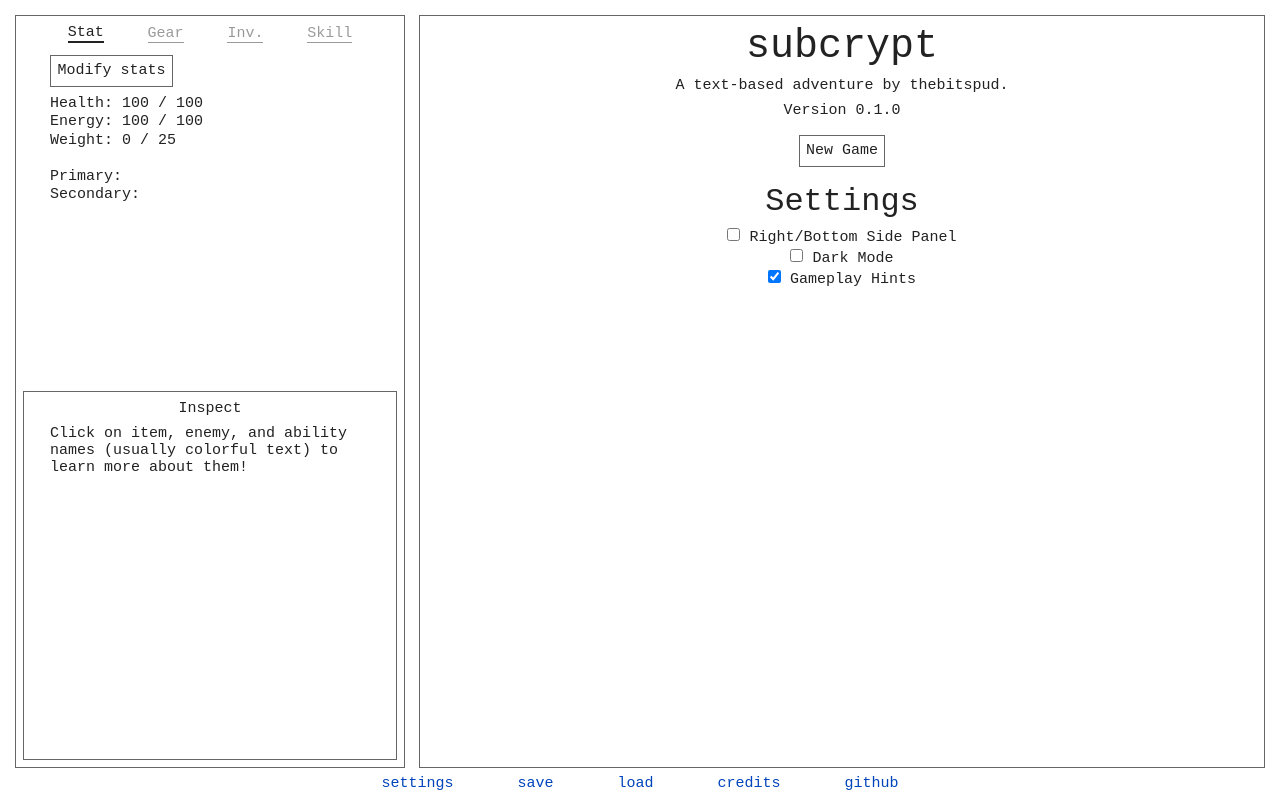
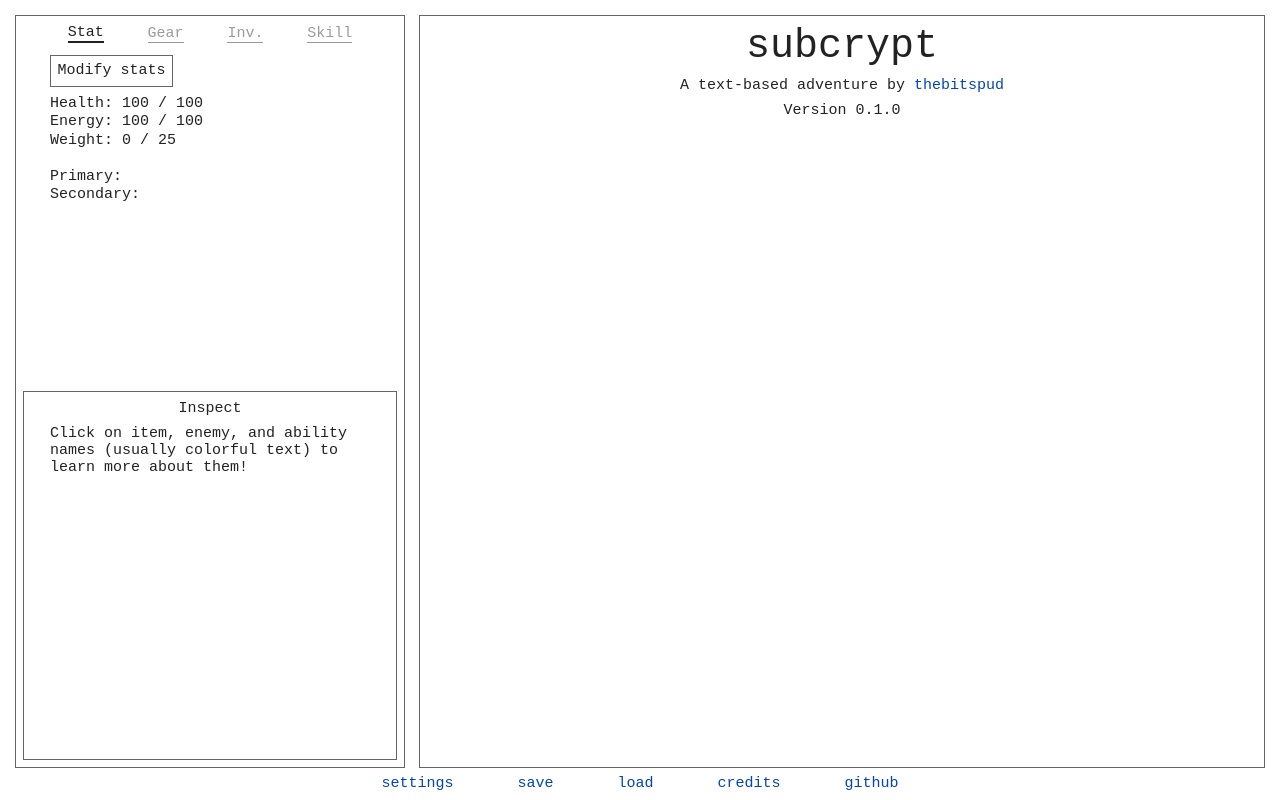
Before and after one commit to thebitspud/subcrypt, a Svelte app: page / in a window 1280 px wide. Built offline with nearby package versions, Linux system fonts and the light colour scheme.

Commit message:
Added typewriter functionality
+ test code

```diff
--- a/rollup.config.js
+++ b/rollup.config.js
@@ -36,7 +36,7 @@ export default {
 	output: {
 		sourcemap: true,
 		format: "iife",
-		name: "app",
+		name: "subcrypt",
 		file: "public/build/bundle.js",
 	},
 	plugins: [
--- a/src/components/containers/App.svelte
+++ b/src/components/containers/App.svelte
@@ -7,13 +7,9 @@
 
 <main>
 	<div class="game-container">
-		{#if $settings.rightSidePanel}
-			<MainContainer />
-			<SideContainer />
-		{:else}
-			<SideContainer />
-			<MainContainer />
-		{/if}
+		{#if !$settings.rightSidePanel}<SideContainer />{/if}
+		<MainContainer />
+		{#if $settings.rightSidePanel}<SideContainer />{/if}
 	</div>
 
 	<Footer />
--- a/src/components/containers/MainContainer.svelte
+++ b/src/components/containers/MainContainer.svelte
@@ -1,17 +1,45 @@
 <script lang="ts">
+	import { typewriter } from "../../scripts/utils/Typewriter";
 	import SettingsDisplay from "../displays/SettingsDisplay.svelte";
 	import pkg from "../../../package.json";
 
-	function newGame() {}
+	let visible = false;
+	let showAll = false;
+
+	function newGame() {
+		visible = !visible;
+	}
+
+	setTimeout(() => {
+		visible = true;
+	}, 500);
+
+	setTimeout(() => {
+		showAll = true;
+	}, 5000);
+
+	//		color: var(--link-color);
 </script>
 
 <div class="MainContainer overflow-wrapper">
 	<div class="flex-overflow">
-		<h1>subcrypt</h1>
-		<p>A text-based adventure by thebitspud.</p>
-		<p>Version {pkg.version}</p>
-		<button on:click={newGame} style="margin: 0.5rem auto 1rem">New Game</button>
-		<SettingsDisplay />
+		{#if visible}
+			<h1 in:typewriter={{ speed: 100 }}>subcrypt</h1>
+			<p>
+				<span in:typewriter={{ delay: 1000 }}>A text-based adventure by </span><a
+					draggable="false"
+					href="https://github.com/thebitspud"
+					rel="noreferrer"
+					target="_blank"
+					in:typewriter={{ delay: 2250 }}>thebitspud</a
+				>
+			</p>
+			<p in:typewriter={{ delay: 2950 }}>Version {pkg.version}</p>
+		{/if}
+		{#if showAll}
+			<button on:click={newGame} style="margin: 0.5rem auto 1rem">New Game</button>
+			<SettingsDisplay />
+		{/if}
 	</div>
 </div>
 
--- a/src/components/displays/StatsPanel.svelte
+++ b/src/components/displays/StatsPanel.svelte
@@ -1,6 +1,6 @@
 <script lang="ts">
 	import { resources, gear } from "../../scripts/stores/player";
-	import Resource from "../../scripts/resources";
+	import Resource from "../../scripts/player/resources";
 
 	function modifyStats() {
 		if ($resources.health.now >= 10) {
--- /dev/null
+++ b/src/scripts/events/Event.ts
@@ -0,0 +1 @@
+export class Event {}
--- a/src/scripts/resources.ts
+++ b/src/scripts/player/resources.ts
@@ -1,3 +1,9 @@
+export type PlayerResources = {
+	health: Resource;
+	energy: Resource;
+	weight: Resource;
+};
+
 /** A generic class for constrained numerical resources */
 class Resource {
 	public now: number;
--- /dev/null
+++ b/src/scripts/utils/Typewriter.ts
@@ -0,0 +1,28 @@
+/**
+ * Simple typewriter effect for Svelte components
+ * @param node The HTML element to create a typewriter effect for
+ * @param speed Time (in ms) taken to print each consecutive character
+ * @param delay Time (in ms) between node being displayed and effect starting
+ * @param cursor Whether to append a visual text cursor while the transition is active
+ */
+export const typewriter = (node: HTMLElement, { speed = 50, delay = 0, cursor = true }) => {
+	const valid = node.childNodes.length === 1 && node.childNodes[0].nodeType === Node.TEXT_NODE;
+
+	if (!valid) {
+		throw new Error(`This transition only works on elements with a single text node child.`);
+	}
+
+	const text = node.textContent ?? "";
+	const duration = text.length * speed;
+
+	return {
+		delay,
+		duration,
+		tick: (t: number) => {
+			const i = Math.ceil(text.length * t);
+			const showCursor = cursor && i > 0 && i < text.length;
+			node.textContent = text.slice(0, i) + (showCursor ? "|" : "");
+		},
+		css: () => `white-space: pre`,
+	};
+};
```
Also changed, not shown: src/scripts/stores/player.ts (+1 -8 lines).
